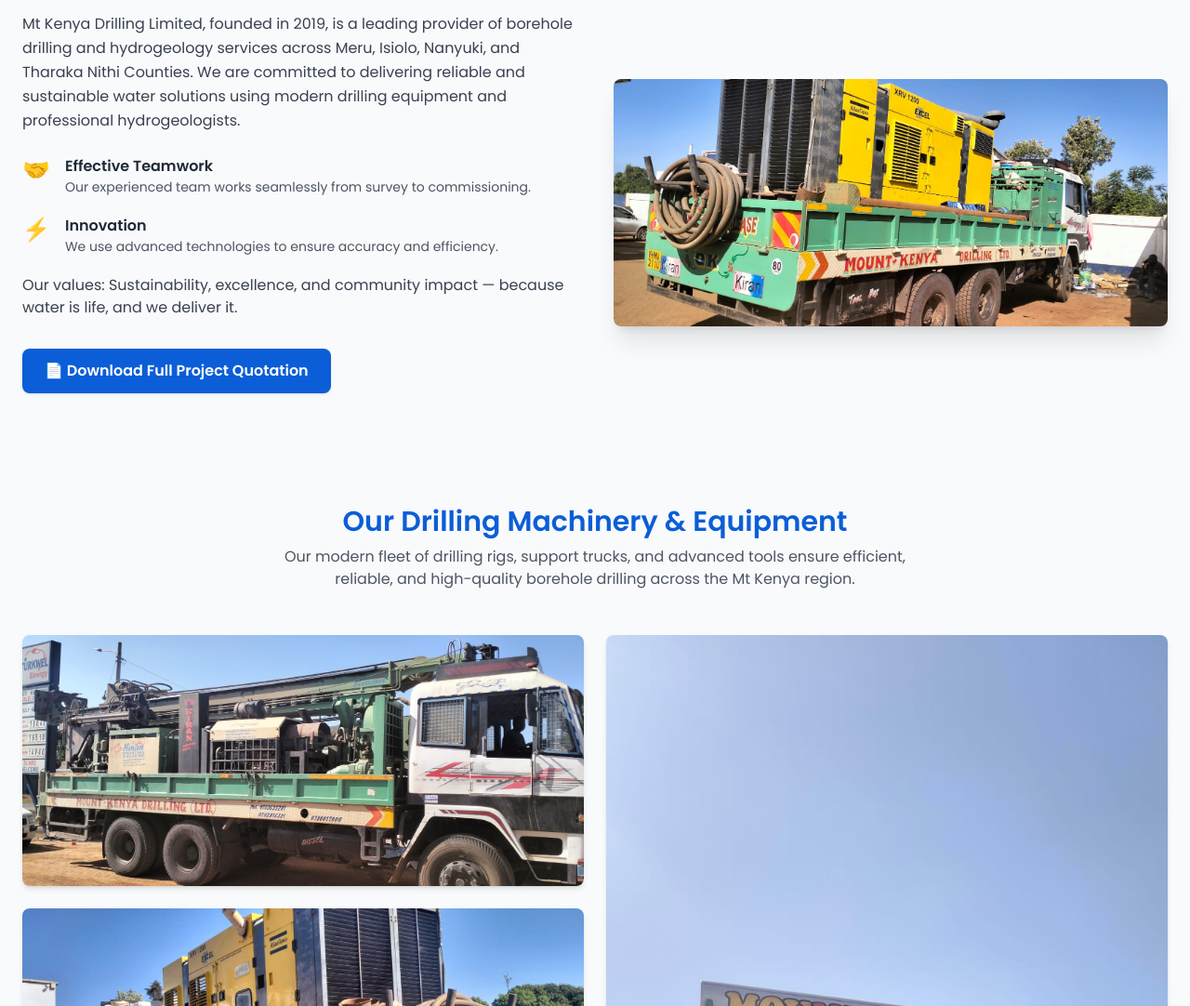
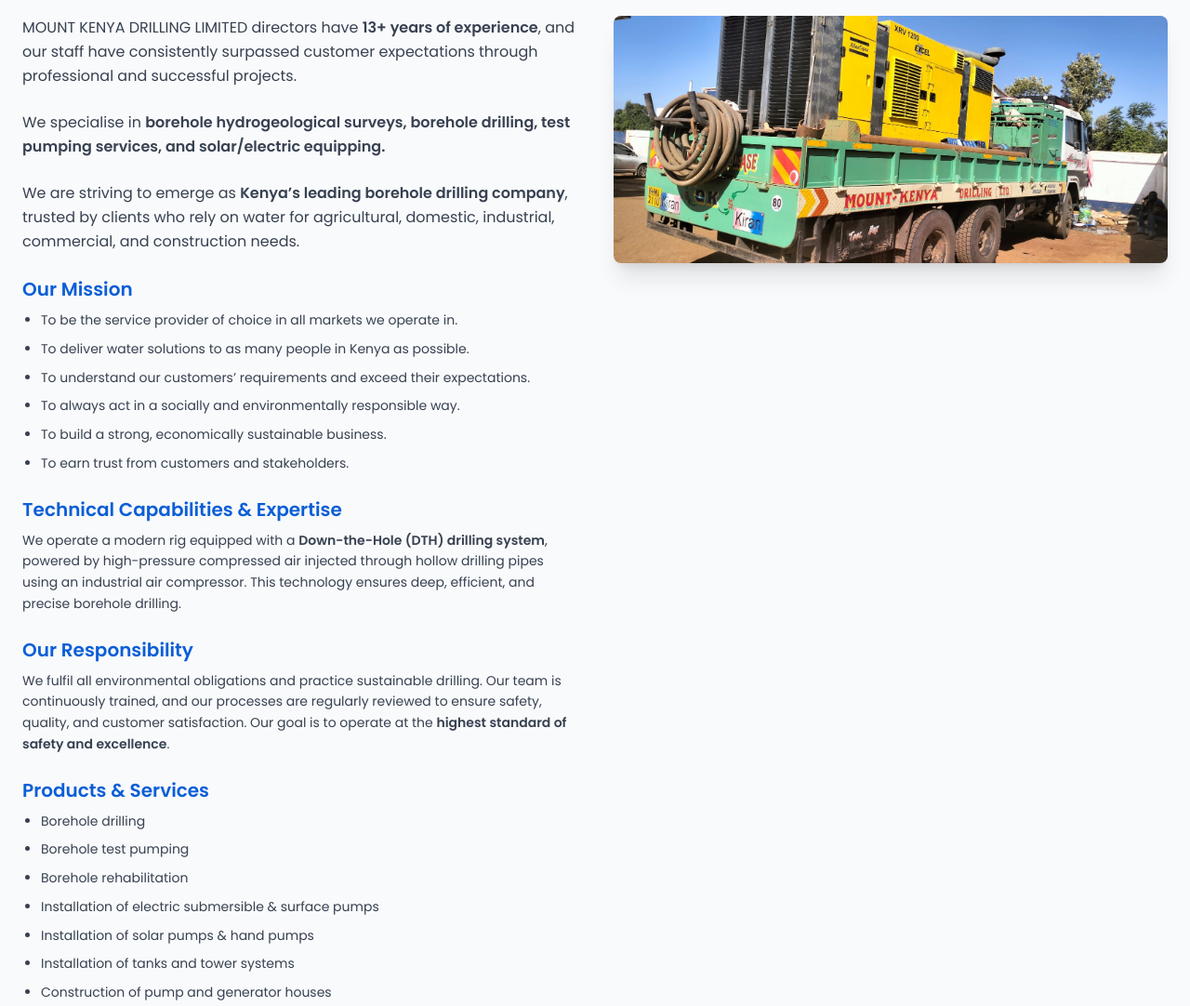
Before and after one commit to mnairobi/MountKenyaDrillingCo, a plain HTML site: page index.html in a window 1280 px wide. Shown: the part 1080-2162 px from the top of the page at 93% size. Drawn offline with nearby package versions, Linux system fonts and the light colour scheme.

Commit message:
about us

```diff
--- a/index.html
+++ b/index.html
@@ -100,7 +100,7 @@
 
       <div class="flex flex-col items-center py-7 px-4 bg-white/10 backdrop-blur rounded-xl shadow-lg">
         <div class="text-3xl">⏰</div>
-        <div class="text-3xl font-extrabold mt-2" style="color:var(--brand)">5+ Years</div>
+        <div class="text-3xl font-extrabold mt-2" style="color:var(--brand)">13+ Years</div>
         <p class="text-sm mt-1 text-gray-200">Industry Experience</p>
       </div>
     </div>
@@ -121,69 +121,109 @@
 
   </div>
 </section>
-<!-- About -->
 <!-- About Section -->
 <section id="about" class="py-14 bg-gray-50">
   <div class="max-w-7xl mx-auto px-6">
 
     <!-- Title -->
     <div class="text-center mb-10">
-      <h3 class="text-2xl font-semibold text-[var(--brand)]">About Us</h3>
+      <h3 class="text-2xl md:text-3xl font-semibold text-[var(--brand)]">About Us</h3>
       <p class="mt-2 text-gray-600">Your trusted partner for sustainable water solutions</p>
     </div>
 
-    <div class="grid grid-cols-1 md:grid-cols-2 gap-10 items-center">
+    <div class="grid grid-cols-1 md:grid-cols-2 gap-10 items-start">
 
       <!-- Text Content -->
-      <div>
+      <div class="space-y-6">
+
         <p class="text-gray-700 leading-relaxed">
-          Mt Kenya Drilling Limited, founded in 2019, is a leading provider of borehole drilling
-          and hydrogeology services across Meru, Isiolo, Nanyuki, and Tharaka Nithi Counties.
-          We are committed to delivering reliable and sustainable water solutions using modern
-          drilling equipment and professional hydrogeologists.
+          MOUNT KENYA DRILLING LIMITED directors have <span class="font-semibold">13+ years of experience</span>,
+          and our staff have consistently surpassed customer expectations through professional and
+          successful projects.
         </p>
 
-        <div class="mt-6 space-y-5">
+        <p class="text-gray-700 leading-relaxed">
+          We specialise in <span class="font-semibold">borehole hydrogeological surveys, borehole drilling,
+          test pumping services, and solar/electric equipping.</span>
+        </p>
 
-          <!-- Feature 1 -->
-          <div class="flex items-start gap-4">
-            <div class="text-2xl">🤝</div>
-            <div>
-              <p class="font-semibold text-gray-800">Effective Teamwork</p>
-              <p class="text-sm text-gray-600">Our experienced team works seamlessly from survey to commissioning.</p>
-            </div>
-          </div>
+        <p class="text-gray-700 leading-relaxed">
+          We are striving to emerge as <span class="font-semibold">Kenya’s leading borehole drilling company</span>,
+          trusted by clients who rely on water for agricultural, domestic, industrial, commercial,
+          and construction needs.
+        </p>
 
-          <!-- Feature 2 -->
-          <div class="flex items-start gap-4">
-            <div class="text-2xl">⚡</div>
-            <div>
-              <p class="font-semibold text-gray-800">Innovation</p>
-              <p class="text-sm text-gray-600">We use advanced technologies to ensure accuracy and efficiency.</p>
-            </div>
-          </div>
-
-          <p class="text-gray-700">Our values: Sustainability, excellence, and community impact — because water is life, and we deliver it.</p>
+        <!-- Mission -->
+        <div>
+          <h4 class="text-xl font-semibold text-[var(--brand)] mb-2">Our Mission</h4>
+          <ul class="space-y-2 text-gray-700 text-sm leading-relaxed list-disc ml-5">
+            <li>To be the service provider of choice in all markets we operate in.</li>
+            <li>To deliver water solutions to as many people in Kenya as possible.</li>
+            <li>To understand our customers’ requirements and exceed their expectations.</li>
+            <li>To always act in a socially and environmentally responsible way.</li>
+            <li>To build a strong, economically sustainable business.</li>
+            <li>To earn trust from customers and stakeholders.</li>
+          </ul>
         </div>
 
-        <!-- Download Button -->
+        <!-- Technical Capabilities -->
+        <div>
+          <h4 class="text-xl font-semibold text-[var(--brand)] mb-2">Technical Capabilities & Expertise</h4>
+          <p class="text-gray-700 text-sm leading-relaxed">
+            We operate a modern rig equipped with a <span class="font-semibold">Down-the-Hole (DTH) drilling system</span>,
+            powered by high-pressure compressed air injected through hollow drilling pipes
+            using an industrial air compressor. This technology ensures deep, efficient,
+            and precise borehole drilling.
+          </p>
+        </div>
+
+        <!-- Responsibility -->
+        <div>
+          <h4 class="text-xl font-semibold text-[var(--brand)] mb-2">Our Responsibility</h4>
+          <p class="text-gray-700 text-sm leading-relaxed">
+            We fulfil all environmental obligations and practice sustainable drilling.
+            Our team is continuously trained, and our processes are regularly reviewed to ensure
+            safety, quality, and customer satisfaction.
+            Our goal is to operate at the <span class="font-semibold">highest standard of safety and excellence</span>.
+          </p>
+        </div>
+
+        <!-- Products & Services -->
+        <div>
+          <h4 class="text-xl font-semibold text-[var(--brand)] mb-2">Products & Services</h4>
+          <ul class="space-y-2 text-gray-700 text-sm leading-relaxed list-disc ml-5">
+            <li>Borehole drilling</li>
+            <li>Borehole test pumping</li>
+            <li>Borehole rehabilitation</li>
+            <li>Installation of electric submersible & surface pumps</li>
+            <li>Installation of solar pumps & hand pumps</li>
+            <li>Installation of tanks and tower systems</li>
+            <li>Construction of pump and generator houses</li>
+          </ul>
+        </div>
+
+        <!-- Download Button (KEEP COMMENTED AS REQUESTED) -->
+        <!--
         <div class="mt-8">
-          <a href="assets/docs/150%20METER%20BOREHOLE%206500.pdf"
+          <a href="assets/docs/mt kenya drilling company profile.pdf"
              download
              class="inline-flex items-center gap-2 px-6 py-3 bg-[var(--brand)] text-white font-semibold rounded-lg shadow hover:scale-105 transition">
             📄 Download Full Project Quotation
           </a>
         </div>
+        -->
 
       </div>
 
       <!-- Image -->
       <div>
-        <img src="assets/images/1.jpeg" alt="Our Team"
+        <img src="assets/images/1.jpeg"
+             alt="Our Team"
              class="w-full rounded-lg shadow-xl object-cover" />
       </div>
 
     </div>
+
   </div>
 </section>
 
```
Also changed, not shown: 1 other file.
